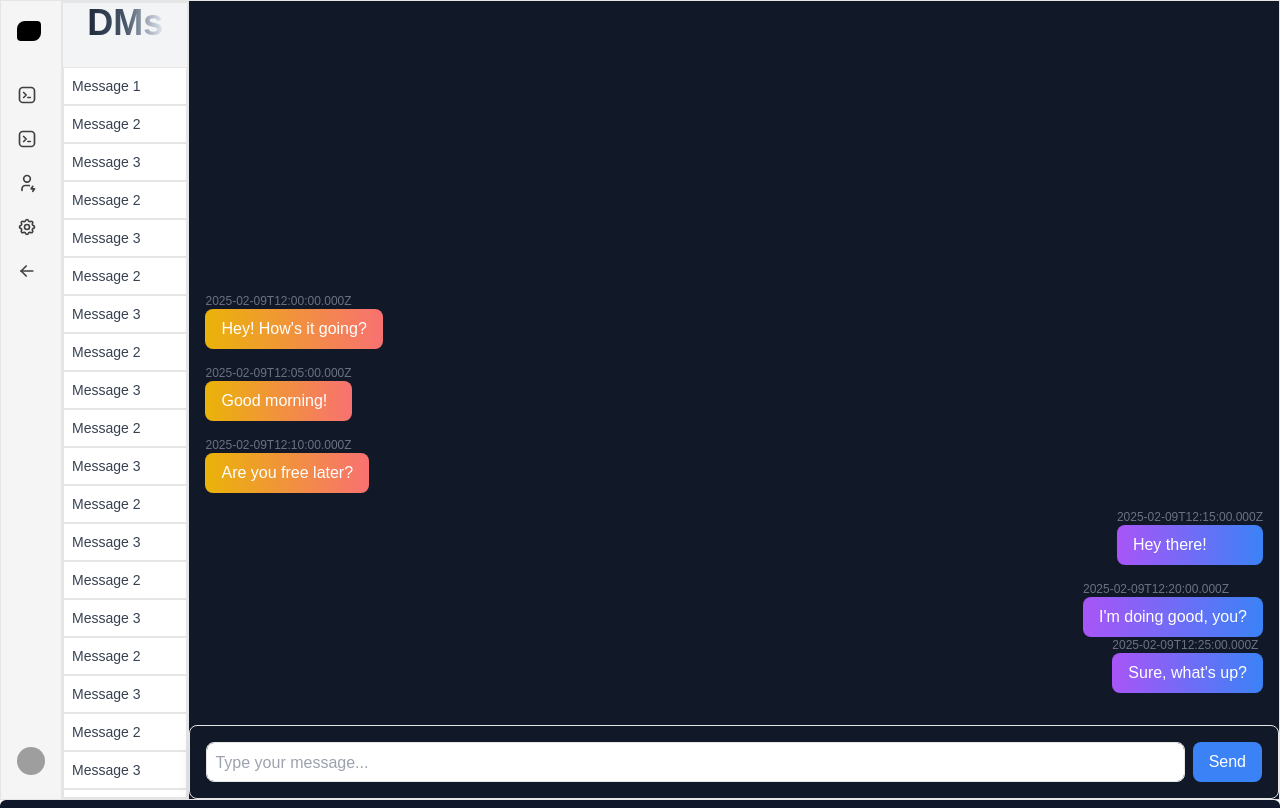
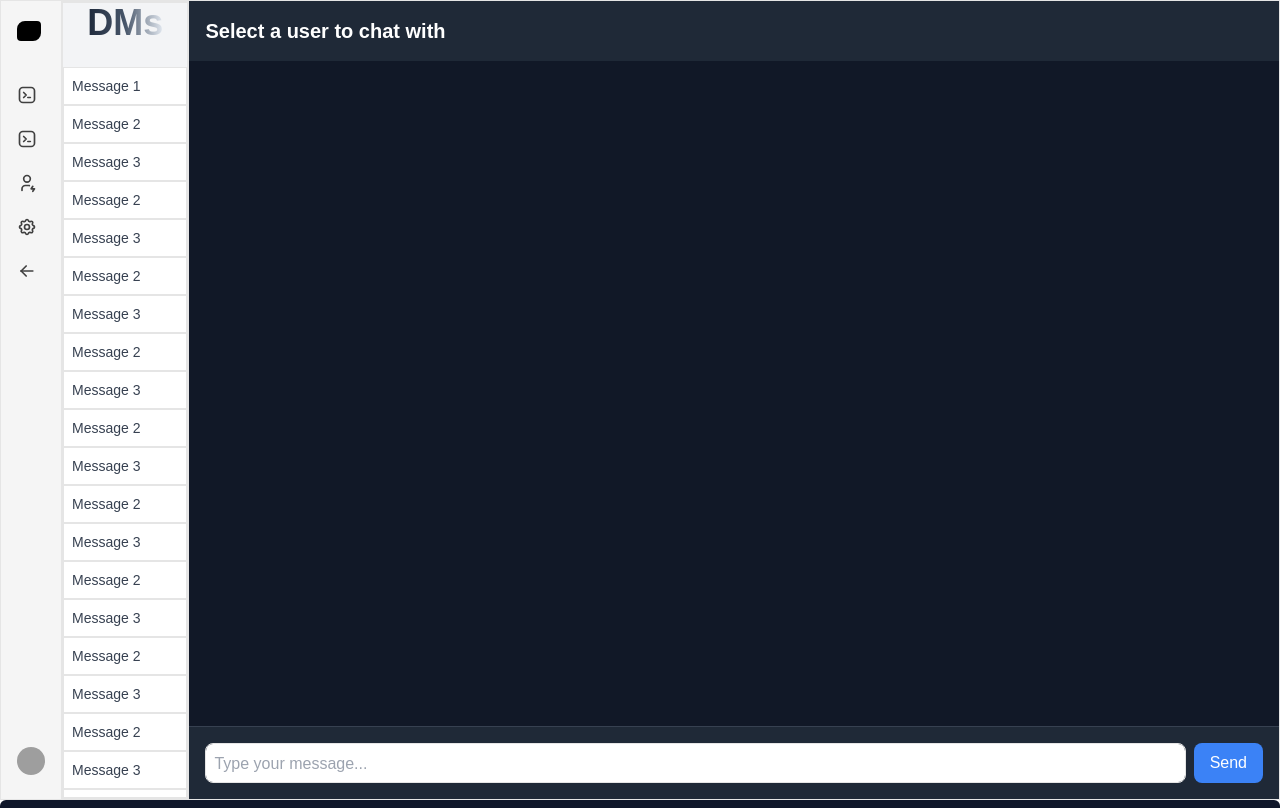
Before and after one commit to Moe1177/SOEN341_Winter2025, a Next.js app in the folder soen341-frontend/: page / in a window 1280 px wide. Shown: the top 808 px of the page. Built offline with nearby package versions, Linux system fonts and the light colour scheme; grey boxes are pictures that could not be loaded.

Commit message:
Added fecthing to backend

```diff
--- a/package.json
+++ b/package.json
@@ -1,11 +1,13 @@
 {
   "dependencies": {
-    "husky": "^9.1.7"
+    "husky": "^9.1.7",
+    "socket.io-client": "^4.8.1"
   },
   "scripts": {
     "prepare": "husky"
   },
   "devDependencies": {
+    "@types/socket.io-client": "^3.0.0",
     "prettier": "^3.4.2"
   }
 }
--- a/soen341-frontend/components/MessageInterface.tsx
+++ b/soen341-frontend/components/MessageInterface.tsx
@@ -1,20 +1,63 @@
 "use client";
-import { button } from "framer-motion/client";
-import React, { useState, useEffect, useRef } from "react";
+import { useEffect, useRef, useState } from 'react';
+import { getSocket, initSocket } from '../utils/socket';
 
-const MessageInterface = () => {
+interface Message {
+  senderId: string;
+  receiverId: string;
+  content: string;
+  timestamp: string;
+}
+
+interface User {
+  id: string;
+  username: string;
+}
+
+interface DirectMessageProps {
+  currentUser: User;
+  selectedUser: User | null;
+}
+
+const MessageInterface = ({ currentUser, selectedUser }: DirectMessageProps) => {
   const [newMessage, setNewMessage] = useState("");
-  const [messages, setMessages] = useState([
-    { sender: "User 1", content: "Hey! How's it going?", profileImage: "https://randomuser.me/api/portraits/men/1.jpg", timestamp: "2025-02-09T12:00:00", isOwnMessage: false },
-    { sender: "User 2", content: "Good morning!", profileImage: "https://randomuser.me/api/portraits/men/2.jpg", timestamp: "2025-02-09T12:05:00", isOwnMessage: false },
-    { sender: "User 3", content: "Are you free later?", profileImage: "https://randomuser.me/api/portraits/men/3.jpg", timestamp: "2025-02-09T12:10:00", isOwnMessage: false },
-  ]);
+  const [messages, setMessages] = useState<Message[]>([]);
 
-  const [userMessages, setUserMessages] = useState([
-    { content: "Hey there!", timestamp: "2025-02-09T12:15:00", isOwnMessage: true },
-    { content: "I'm doing good, you?", timestamp: "2025-02-09T12:20:00", isOwnMessage: true },
-    { content: "Sure, what's up?", timestamp: "2025-02-09T12:25:00", isOwnMessage: true },
-  ]);
+  useEffect(() => {
+    if (selectedUser) {
+      const socket = initSocket();
+      // Join a DM room for the selected user
+      socket.emit('dm', { receiverId: selectedUser.id });
+
+      // Receive new messages
+      socket.on('newMessage', (message: Message) => {
+        setMessages((prevMessages) => [...prevMessages, message]);
+      });
+
+      // Clean up when switching to another user
+      return () => {
+        socket.off('newMessage');
+      };
+    }
+  }, [selectedUser]);
+
+  const handleSendMessage = () => {
+    const socket = getSocket();
+    if (selectedUser && newMessage.trim()) {
+      const message = {
+        senderId: currentUser.id,
+        receiverId: selectedUser.id,
+        content: newMessage,
+        timestamp: new Date().toISOString(),
+      };
+
+      // Send message to backend
+      socket.emit('sendMessage', message);
+      setMessages((prevMessages) => [...prevMessages, message]);
+      setNewMessage('');
+    }
+  };
+
 
   const messageEndRef = useRef<HTMLDivElement | null>(null);
   const textAreaRef = useRef<HTMLTextAreaElement | null>(null);
@@ -23,21 +66,6 @@ const MessageInterface = () => {
     setNewMessage(e.target.value);
   };
 
-  const handleSendMessage = () => {
-    if (newMessage.trim()) {
-      const newUserMessage = {
-        content: newMessage,
-        timestamp: new Date().toISOString(),
-        isOwnMessage: true,
-      };
-
-      // Add the new message to the user's messages
-      setUserMessages((prevMessages) => [...prevMessages, newUserMessage]);
-
-      // Scroll to the bottom after adding the message
-      setNewMessage(""); // Reset the input field
-    }
-  };
 
   const handleKeyPress = (e: React.KeyboardEvent<HTMLTextAreaElement>) => {
     if (e.key === "Enter" && !e.shiftKey) {
@@ -49,11 +77,9 @@ const MessageInterface = () => {
   // Combine both arrays (user's and other users' messages)
   const allMessages = [
     ...messages.map((msg) => ({ ...msg, timestamp: new Date(msg.timestamp).toISOString() })),
-    ...userMessages.map((msg) => ({ ...msg, timestamp: new Date(msg.timestamp).toISOString() })),
   ]
-    .sort((a, b) => new Date(a.timestamp).getTime() - new Date(b.timestamp).getTime()) // Sort messages by timestamp
+    .sort((a, b) => new Date(a.timestamp).getTime() - new Date(b.timestamp).getTime())
     .reverse(); // Reverse to show latest message at the bottom
-
 
   useEffect(() => {
     if (textAreaRef.current) {
@@ -66,24 +92,20 @@ const MessageInterface = () => {
 
   return (
     <div className="flex flex-col h-full w-full bg-gray-900 text-white">
-      {/* Message List */}
+      <div className="flex items-center p-4 bg-gray-800">
+        <h2 className="text-xl font-semibold">{selectedUser ? `Chat with ${selectedUser.username}` : 'Select a user to chat with'}</h2>
+      </div>
+
       <div className="flex-1 p-4 overflow-y-auto space-y-4 flex flex-col-reverse">
-        {/* Messages */}
-        {allMessages.map((message, idx) => (
-          <div key={idx} className={`flex ${message.isOwnMessage ? "justify-end" : "justify-start"} mb-4`}>
-            {/* Display other users' profile images */}
-            {!message.isOwnMessage /*&& (
-              <img
-                src={message.profileImage}
-                alt={`${message.sender}'s profile`}
-                className="h-10 w-10 rounded-full mr-4"
-              />
-            )*/}
+        {allMessages.map((message, index) => (
+          <div key={index} className={`flex ${message.senderId === currentUser.id ? 'justify-end' : 'justify-start'} mb-4`}>
             <div className="flex flex-col">
-              <div className="text-xs text-gray-500">{message.timestamp}</div>
+              <div className="text-xs text-gray-500">{new Date(message.timestamp).toLocaleTimeString()}</div>
               <div
                 className={`max-w-xs py-2 px-4 rounded-lg ${
-                  message.isOwnMessage ? "bg-gradient-to-r from-purple-500 to-blue-500 text-white" : "bg-gradient-to-r from-yellow-500 to-red-400"
+                  message.senderId === currentUser.id
+                    ? 'bg-gradient-to-r from-purple-500 to-blue-500 text-white'
+                    : 'bg-gradient-to-r from-yellow-500 to-red-400'
                 }`}
               >
                 {message.content}
@@ -91,17 +113,14 @@ const MessageInterface = () => {
             </div>
           </div>
         ))}
-        {/* Scroll reference */}
-        <div ref={messageEndRef} />
       </div>
 
-      {/* Message Input Area */}
-      <div className="bottom-4 right-4 flex w-full p-4 border rounded-lg shadow-lg">
+      <div className="p-4 border-t border-gray-700 bg-gray-800">
+        <div className="flex items-center space-x-2">
           <textarea
             ref={textAreaRef}
             value={newMessage}
-          onChange={handleMessageChange}
-          onKeyPress={handleKeyPress} // Handle sending with Enter key
+            onChange={(e) => setNewMessage(e.target.value)}
             placeholder="Type your message..."
             className="flex-1 p-2 border rounded-lg focus:outline-none resize-none overflow-y-auto max-h-32 text-black"
             rows={1}
@@ -109,10 +128,11 @@ const MessageInterface = () => {
           <button
             type="button"
             onClick={handleSendMessage}
-          className="ml-2 px-4 py-2 bg-blue-500 text-white rounded-lg hover:bg-blue-600"
+            className="px-4 py-2 bg-blue-500 text-white rounded-lg hover:bg-blue-600"
           >
             Send
           </button>
+        </div>
       </div>
     </div>
   );
--- /dev/null
+++ b/soen341-frontend/utils/socket.ts
@@ -0,0 +1,24 @@
+import { io, Socket } from 'socket.io-client';
+
+const SOCKET_URL = 'http://localhost:8080'; // Assuming your backend runs on this port
+let socket: Socket | null = null;
+
+export const initSocket = (): Socket => {
+  if (!socket) {
+    socket = io(SOCKET_URL, {
+      transports: ['websocket'],
+      path: '/ws', // This should match your Spring WebSocket configuration
+    });
+    socket.on('connect', () => {
+        console.log('Connected to backend WebSocket');
+      });
+
+      socket.on('disconnect', () => {
+        console.log('Disconnected from backend WebSocket');
+      });
+    }
+    return socket;
+  }
+  export const getSocket = (): Socket | null => {
+    return socket;
+  };
```
Also changed, not shown: 1 other file (tests, documents, lock files or other folders). Lines whose indentation alone changed are shown as unchanged.
